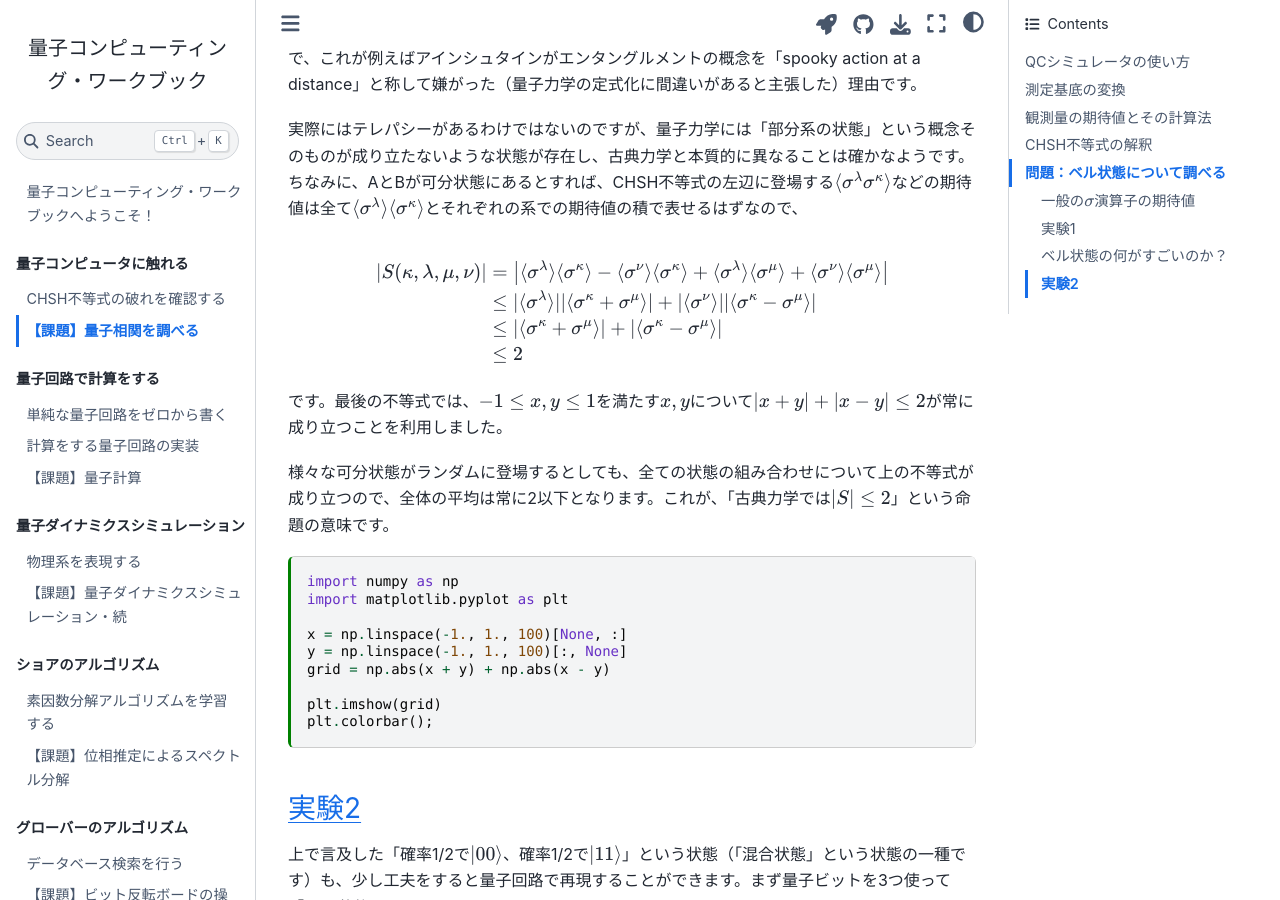
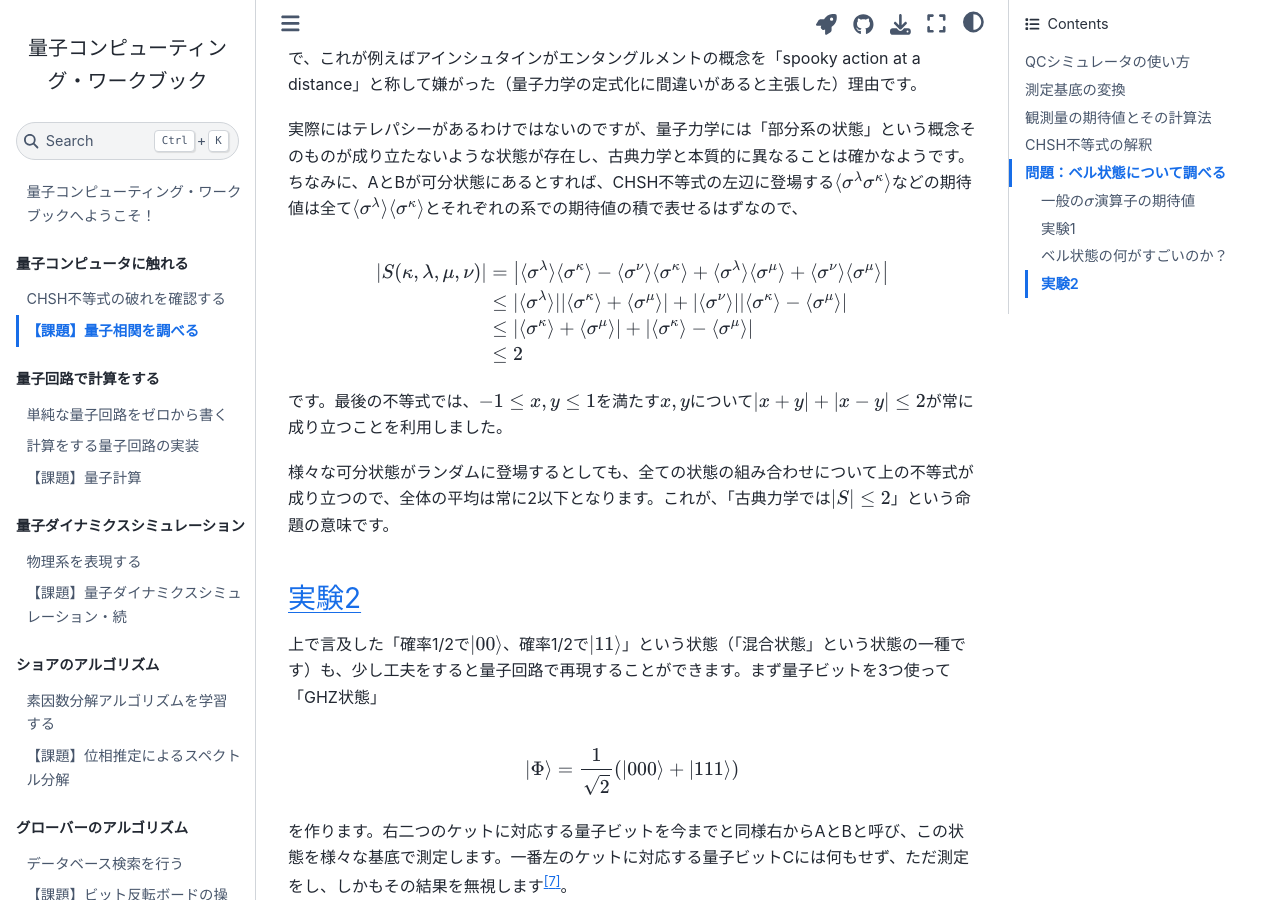
Before and after one commit to UTokyo-ICEPP/qc-workbook, a Jupyter Book: the page built from source/ja/nonlocal_correlations.md, in a window 1280 px wide and 900 px high, scrolled down 12204 px. Built offline with Jupyter Book 1.0.4 settings and Sphinx 7.4.7 and the Sphinx Book theme 1.1.4, drawn with Linux system fonts in a browser that asks for light colours.

Commit message:
minor fixes

````diff
--- a/source/ja/nonlocal_correlations.md
+++ b/source/ja/nonlocal_correlations.md
@@ -518,8 +518,8 @@ plt.scatter([3. * np.pi / 4.], [0.], c='white', marker='+');
 $$
 \begin{align}
 | S(\kappa, \lambda, \mu, \nu) | & = \big| \langle \sigma^{\lambda} \rangle \langle \sigma^{\kappa} \rangle - \langle \sigma^{\nu} \rangle \langle \sigma^{\kappa} \rangle + \langle \sigma^{\lambda} \rangle \langle \sigma^{\mu} \rangle + \langle \sigma^{\nu} \rangle \langle \sigma^{\mu} \rangle \big| \\
-& \leq | \langle \sigma^{\lambda} \rangle | | \langle \sigma^{\kappa} + \sigma^{\mu} \rangle | + | \langle \sigma^{\nu} \rangle | | \langle \sigma^{\kappa} - \sigma^{\mu} \rangle | \\
-& \leq | \langle \sigma^{\kappa} + \sigma^{\mu} \rangle | + | \langle \sigma^{\kappa} - \sigma^{\mu} \rangle | \\
+& \leq | \langle \sigma^{\lambda} \rangle | | \langle \sigma^{\kappa} \rangle + \langle \sigma^{\mu} \rangle | + | \langle \sigma^{\nu} \rangle | | \langle \sigma^{\kappa} \rangle - \langle \sigma^{\mu} \rangle | \\
+& \leq | \langle \sigma^{\kappa} \rangle + \langle \sigma^{\mu} \rangle | + | \langle \sigma^{\kappa} \rangle - \langle \sigma^{\mu} \rangle | \\
 & \leq 2
 \end{align}
 $$
@@ -528,17 +528,7 @@ $$
 
 様々な可分状態がランダムに登場するとしても、全ての状態の組み合わせについて上の不等式が成り立つので、全体の平均は常に2以下となります。これが、「古典力学では$|S| \leq 2$」という命題の意味です。
 
-```{code-cell} ipython3
-import numpy as np
-import matplotlib.pyplot as plt
-
-x = np.linspace(-1., 1., 100)[None, :]
-y = np.linspace(-1., 1., 100)[:, None]
-grid = np.abs(x + y) + np.abs(x - y)
-
-plt.imshow(grid)
-plt.colorbar();
-```
++++
 
 ### 実験2
 
````
Also changed, not shown: source/ja/circuit_from_scratch.md (+1 -1 lines), source/ja/python_intro.md (+2 -0 lines).
